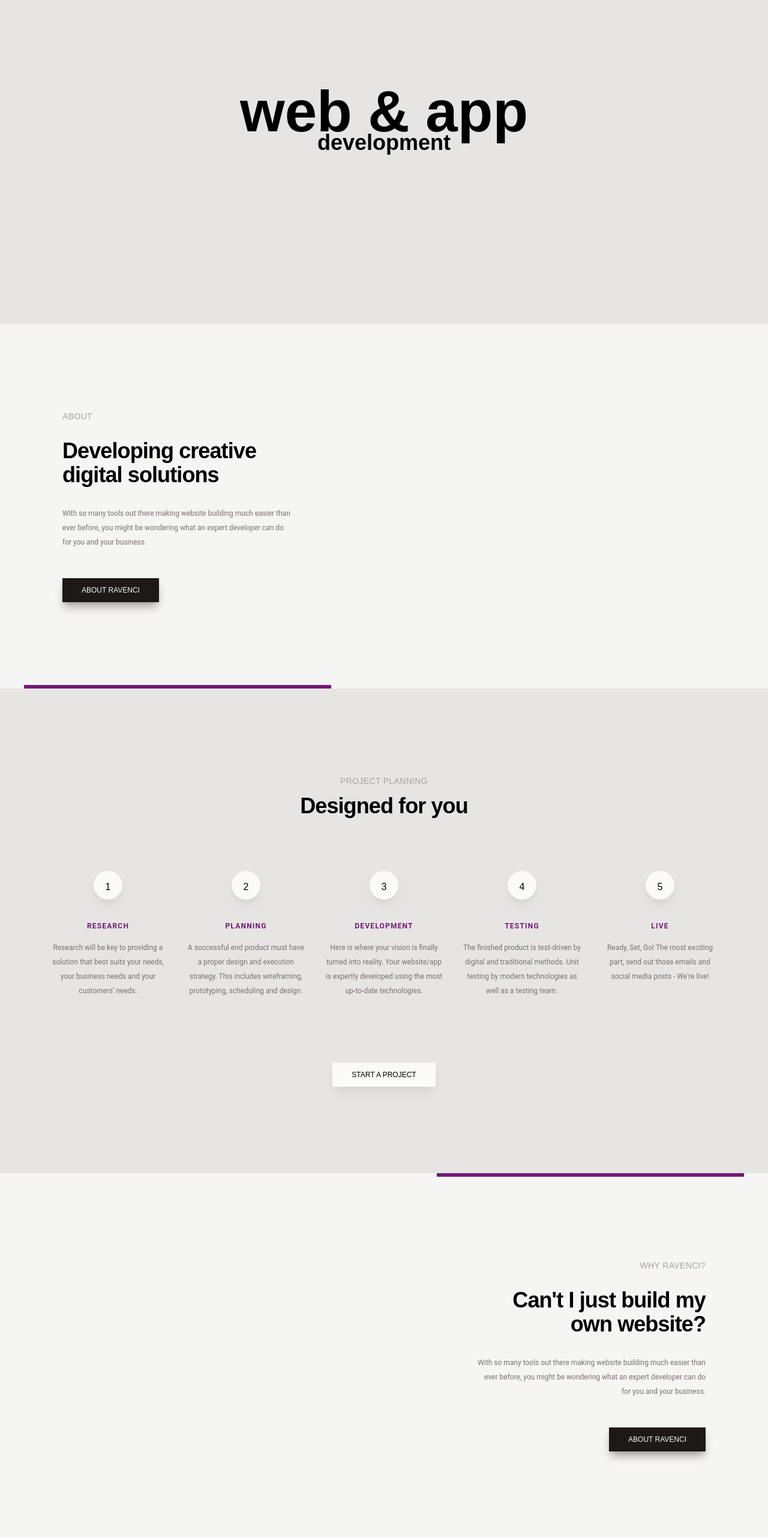
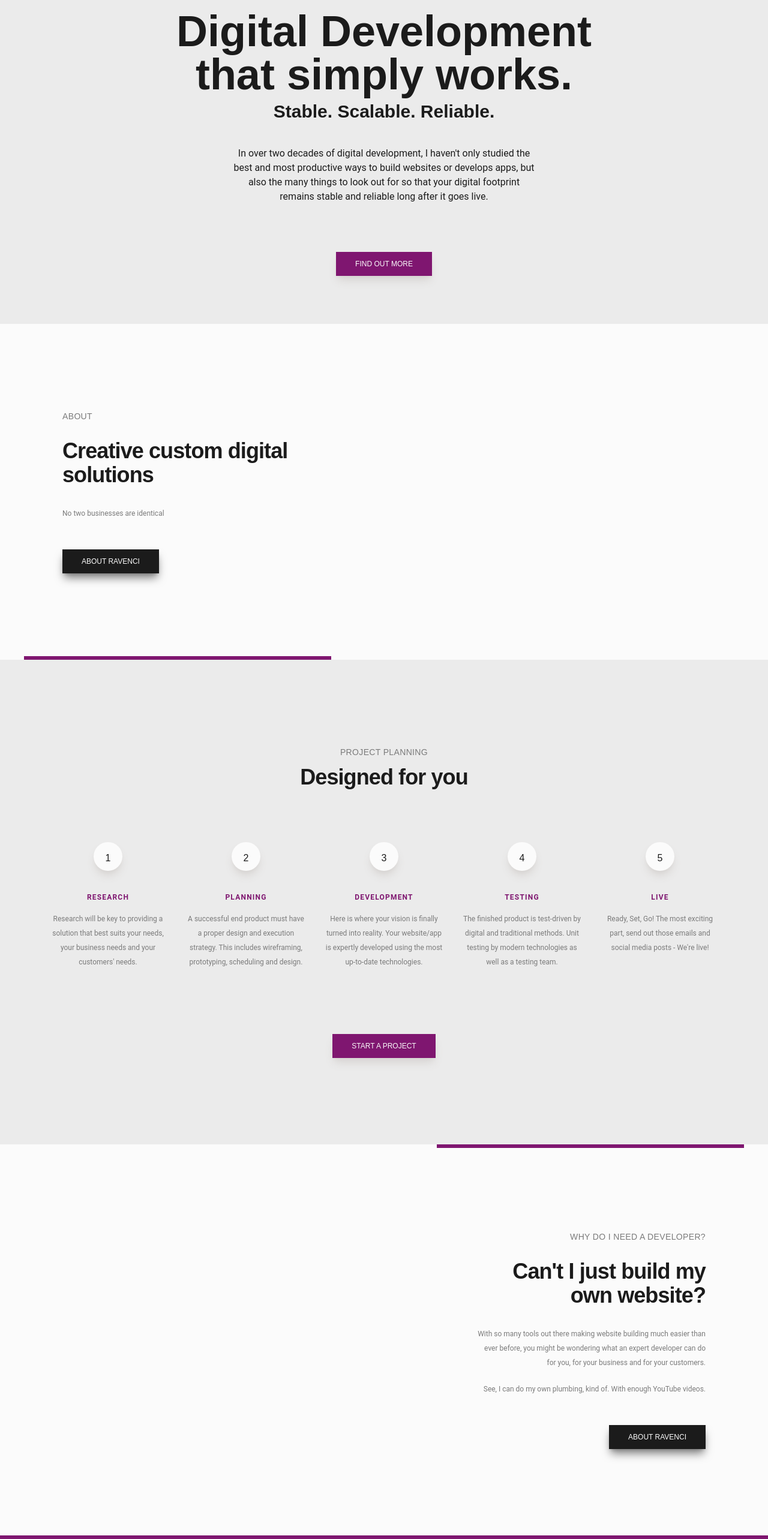
Before and after one commit to richardhaddadau/ravenci-solutions, a Next.js app: page / in a window 1280 px wide. Shown: the part 160-2726 px from the top of the page at 60% size. Built offline with nearby package versions, Linux system fonts and the light colour scheme; a web font is replaced by a local one.

Commit message:
home hero done

```diff
--- a/src/app/globals.css
+++ b/src/app/globals.css
@@ -2,3 +2,7 @@
 @tailwind base;
 @tailwind components;
 @tailwind utilities;
+
+* {
+    scroll-behavior: smooth;
+}
--- a/src/app/layout.tsx
+++ b/src/app/layout.tsx
@@ -9,7 +9,7 @@ export default function RootLayout({
 }) {
   return (
     <html lang="en">
-      <body>
+      <body className={`text-ravenci`}>
         <MainNavigation />
         {children}
       </body>
--- a/src/app/page.tsx
+++ b/src/app/page.tsx
@@ -5,6 +5,8 @@ import { Metadata } from "next";
 import HomeOneColumnLeft from "@/sections/HomeOneColumnLeft";
 import HomeOneColumnCenter from "@/sections/HomeOneColumnCenter";
 import HomeOneColumnRight from "@/sections/HomeOneColumnRight";
+import TestimonialCarousel from "@/sections/TestimonialCarousel";
+import TestimonialSingles from "@/sections/TestimonialSingles";
 
 export const metadata: Metadata = {
   metadataBase: new URL("https://ravenci.solutions"),
@@ -36,11 +38,19 @@ export const metadata: Metadata = {
 
 export default function Home() {
   return (
-    <main className="flex min-h-screen flex-col items-center bg-stone-100">
+    <main className="flex min-h-screen flex-col items-center bg-ravenci-light-gray">
       <HomeHero />
       <HomeOneColumnLeft />
       <HomeStepsSection />
       <HomeOneColumnRight />
+      <TestimonialSingles
+        content={
+          "I could not recommend Richard From 1VINE Design more highly. His knowledge is remarkable, his professionalism exceptional, and the way he completely sorted my issues, quickly, effortlessly was simply brilliant. Champion bloke, brilliant at what he does."
+        }
+        author={"Geoff Beisler"}
+        image={null}
+      />
+      <HomeOneColumnCenter />
     </main>
   );
 }
--- a/src/sections/HomeHero.tsx
+++ b/src/sections/HomeHero.tsx
@@ -1,10 +1,39 @@
+import Link from "next/link";
+
 const HomeHero = () => {
   return (
     <section
-      className={`flex flex-col justify-center items-center w-full h-[700px] bg-stone-200`}
+      className={`pt-24 px-3 flex flex-col justify-center items-center w-full min-h-[700px] bg-ravenci-gray`}
     >
-      <h1 className={`font-poppins font-bold text-8xl`}>web & app</h1>
-      <h2 className={`-m-4 font-poppins font-bold text-4xl`}>development</h2>
+      <h1
+        className={`font-poppins font-bold text-3xl sm:text-5xl md:text-6xl lg:text-7xl text-center`}
+      >
+        Digital Development
+        <br />
+        that simply works.
+      </h1>
+
+      <h2
+        className={`mt-2 font-poppins font-bold text-base sm:text-xl md:text-2xl lg:text-3xl`}
+      >
+        Stable. Scalable. Reliable.
+      </h2>
+
+      <p
+        className={`mt-6 md:mt-10 max-w-sm md:max-w-lg text-sm sm:text-base text-center`}
+      >
+        In over two decades of digital development, I haven't only studied the
+        best and most productive ways to build websites or develops apps, but
+        also the many things to look out for so that your digital footprint
+        remains stable and reliable long after it goes live.
+      </p>
+
+      <Link
+        href="#find-out-more"
+        className={`mt-20 py-3 px-8 bg-ravenci-primary text-ravenci-light-gray hover:-translate-y-1 shadow-lg hover:shadow-xl shadow-stone-300 font-poppins text-xs uppercase transition-all duration-500`}
+      >
+        Find out more
+      </Link>
     </section>
   );
 };
--- a/src/sections/HomeOneColumnLeft.tsx
+++ b/src/sections/HomeOneColumnLeft.tsx
@@ -2,7 +2,11 @@ import Link from "next/link";
 
 const HomeOneColumnLeft = () => {
   return (
-    <section className={`w-full max-w-page bg-stone-100`}>
+    <section
+      id={`find-out-more`}
+      scroll={false}
+      className={`w-full max-w-page bg-ravenci-light-gray`}
+    >
       <article
         className={`relative py-36 flex justify-center w-full max-w-lg h-full`}
       >
@@ -10,26 +14,26 @@ const HomeOneColumnLeft = () => {
           className={`relative flex flex-col items-start w-full max-w-sm h-full`}
         >
           <h3
-            className={`mb-7 font-poppins font-medium text-sm tracking-wide text-stone-400 uppercase`}
+            className={`mb-7 font-poppins font-medium text-sm tracking-wide text-ravenci-dark-gray uppercase`}
           >
             About
           </h3>
           <h2 className={`font-poppins font-semibold text-4xl tracking-tight`}>
-            Developing creative digital solutions
+            Creative custom digital solutions
           </h2>
-          <p className={`mt-8 mb-12 text-xs text-stone-500 leading-6`}>
-            With so many tools out there making website building much easier
-            than ever before, you might be wondering what an expert developer
-            can do for you and your business.
+          <p className={`mt-8 mb-12 text-xs text-ravenci-dark-gray leading-6`}>
+            No two businesses are identical
           </p>
           <Link
             href={`/about`}
-            className={`py-3 px-8 bg-stone-900 hover:-translate-y-1 shadow-lg hover:shadow-xl shadow-stone-400 font-poppins text-xs text-stone-50 uppercase transition-all duration-[0.4s]`}
+            className={`py-3 px-8 bg-ravenci hover:-translate-y-1 shadow-lg hover:shadow-xl shadow-ravenci-dark-gray font-poppins text-xs text-ravenci-light-gray uppercase transition-all duration-[0.4s]`}
           >
             About Ravenci
           </Link>
         </div>
-        <div className={`absolute bottom-0 w-full h-1.5 bg-fuchsia-900`}></div>
+        <div
+          className={`absolute bottom-0 w-full h-1.5 bg-ravenci-primary`}
+        ></div>
       </article>
     </section>
   );
--- a/src/sections/HomeOneColumnRight.tsx
+++ b/src/sections/HomeOneColumnRight.tsx
@@ -2,7 +2,7 @@ import Link from "next/link";
 
 const HomeOneColumnRight = () => {
   return (
-    <section className={`w-full max-w-page bg-stone-100`}>
+    <section className={`w-full max-w-page bg-ravenci-light-gray`}>
       <article
         className={`relative py-36 float-right flex justify-center w-full max-w-lg h-full`}
       >
@@ -10,26 +10,30 @@ const HomeOneColumnRight = () => {
           className={`relative flex flex-col items-end w-full max-w-sm h-full text-right`}
         >
           <h3
-            className={`mb-7 font-poppins font-medium text-sm tracking-wide text-stone-400 uppercase`}
+            className={`mb-7 font-poppins font-medium text-sm tracking-wide text-ravenci-dark-gray uppercase`}
           >
-            Why Ravenci?
+            Why do I need a Developer?
           </h3>
           <h2 className={`font-poppins font-semibold text-4xl tracking-tight`}>
             Can't I just build my own website?
           </h2>
-          <p className={`mt-8 mb-12 text-xs text-stone-500 leading-6`}>
+          <p className={`mt-8 mb-5 text-xs text-ravenci-dark-gray leading-6`}>
             With so many tools out there making website building much easier
             than ever before, you might be wondering what an expert developer
-            can do for you and your business.
+            can do for you, for your business and for your customers.
+          </p>
+
+          <p className={`mb-12 text-xs text-ravenci-dark-gray leading-6`}>
+            See, I can do my own plumbing, kind of. With enough YouTube videos.
           </p>
           <Link
             href={`/about`}
-            className={`py-3 px-8 bg-stone-900 hover:-translate-y-1 shadow-lg hover:shadow-xl shadow-stone-400 font-poppins text-xs text-stone-50 uppercase transition-all duration-[0.4s]`}
+            className={`py-3 px-8 bg-ravenci hover:-translate-y-1 shadow-lg hover:shadow-xl shadow-ravenci-dark-gray font-poppins text-xs text-ravenci-light-gray uppercase transition-all duration-[0.4s]`}
           >
             About Ravenci
           </Link>
         </div>
-        <div className={`absolute top-0 w-full h-1.5 bg-fuchsia-900`}></div>
+        <div className={`absolute top-0 w-full h-1.5 bg-ravenci-primary`}></div>
       </article>
     </section>
   );
--- a/src/sections/HomeStepsSection.tsx
+++ b/src/sections/HomeStepsSection.tsx
@@ -42,11 +42,11 @@ const HomeStepsSection = () => {
 
   return (
     <section
-      className={`py-36 flex flex-col items-center justify-center w-full bg-stone-200`}
+      className={`py-36 flex flex-col items-center justify-center w-full bg-ravenci-gray`}
     >
       <div className={`mb-20 flex flex-col items-center`}>
         <h3
-          className={`mb-3 font-poppins font-medium text-sm tracking-wide text-stone-400 uppercase`}
+          className={`mb-3 font-poppins font-medium text-sm tracking-wide text-ravenci-dark-gray uppercase`}
         >
           Project Planning
         </h3>
@@ -68,13 +68,13 @@ const HomeStepsSection = () => {
               className={`relative flex justify-center items-center w-full h-16`}
             >
               <span
-                className={`absolute top-1/2 w-full h-[1px] bg-stone-900 -z-10`}
+                className={`absolute top-1/2 w-full h-[1px] bg-ravenci -z-10`}
               ></span>
               <span
-                className={`absolute flex justify-center items-center w-12 group-hover:w-16 h-12 group-hover:h-16 bg-fuchsia-900 rounded-full shadow-lg shadow-stone-300 opacity-0 group-hover:opacity-100 z-20 transition-all duration-[0.4s]`}
+                className={`absolute flex justify-center items-center w-12 group-hover:w-16 h-12 group-hover:h-16 bg-ravenci-primary rounded-full shadow-lg shadow-stone-300 opacity-0 group-hover:opacity-100 z-20 transition-all duration-[0.4s]`}
               ></span>
               <span
-                className={`pt-1.5 flex justify-center items-center w-12 h-12 bg-stone-50 rounded-full shadow-lg shadow-stone-300 group-hover:shadow-none font-poppins font-medium z-20 transition-all duration-700`}
+                className={`pt-1.5 flex justify-center items-center w-12 h-12 bg-ravenci-light-gray rounded-full shadow-lg shadow-stone-300 group-hover:shadow-none font-poppins font-medium z-20 transition-all duration-700`}
               >
                 {step.number}
               </span>
@@ -83,11 +83,13 @@ const HomeStepsSection = () => {
               className={`py-7 px-4 flex flex-col justify-center items-center`}
             >
               <h4
-                className={`mb-4 font-bold text-xs tracking-widest text-fuchsia-900 uppercase`}
+                className={`mb-4 font-bold text-xs tracking-widest text-ravenci-primary uppercase`}
               >
                 {step.title}
               </h4>
-              <p className={`text-xs text-stone-500 text-center leading-6`}>
+              <p
+                className={`text-xs text-ravenci-dark-gray text-center leading-6`}
+              >
                 {step.description}
               </p>
             </div>
@@ -96,7 +98,7 @@ const HomeStepsSection = () => {
       </section>
       <Link
         href="/contact"
-        className={`mt-20 py-3 px-8 bg-stone-50 hover:-translate-y-1 shadow-lg hover:shadow-xl shadow-stone-300 font-poppins text-xs uppercase transition-all duration-500`}
+        className={`mt-20 py-3 px-8 bg-ravenci-primary text-ravenci-light-gray hover:-translate-y-1 shadow-lg hover:shadow-xl shadow-stone-300 font-poppins text-xs uppercase transition-all duration-500`}
       >
         Start a Project
       </Link>
--- /dev/null
+++ b/src/sections/TestimonialCarousel.tsx
@@ -0,0 +1,63 @@
+type Testimonial = {
+  content: string;
+  author: string;
+  image: null | string;
+};
+
+type TestimonialArray = Testimonial[];
+
+const TestimonialCarousel = (
+  testimonials: TestimonialArray = [],
+  exclusive: boolean = true,
+) => {
+  const isValidTestimonial = Array.isArray(
+    testimonials && testimonials.length > 0,
+  );
+  const defaultTestimonials: TestimonialArray = [
+    {
+      content:
+        "...professional in every way. I'm glad that I trusted them with this job.",
+      author: "Rachelle Gerges Melhem",
+      image: null,
+    },
+    {
+      content:
+        "I could not recommend Richard From 1VINE Design more highly. His knowledge is remarkable, his professionalism exceptional, and the way he completely sorted my issues, quickly, effortlessly was simply brilliant. Champion bloke, brilliant at what he does.",
+      author: "Geoff Beisler",
+      image: null,
+    },
+    {
+      content:
+        "Richard is amazing! He really cares about his work, his customers and people in general. The work that he has done for me goes above and beyond. Definitely recommend Richard to anyone!",
+      author: "Viv Luhrs",
+      image: null,
+    },
+    {
+      content:
+        "I highly recommend Richard from 1VINE Design to any business looking for a highly-skilled and experienced developer.",
+      author: "Dannielle Green",
+      image: null,
+    },
+  ];
+
+  const useTestimonials =
+    exclusive && isValidTestimonial ? testimonials : defaultTestimonials;
+
+  return (
+    <section className={`py-20 w-full bg-ravenci-primary`}>
+      {useTestimonials.map((testimonial, index) => (
+        <article
+          key={`testimonial-${index}`}
+          className={`max-w-sm text-center text-ravenci-gray`}
+        >
+          <p className={`mb-5 font-poppins text-sm`}>{testimonial.content}</p>
+          <h3 className={`font-poppins text-xs font-bold uppercase`}>
+            - {testimonial.author}
+          </h3>
+        </article>
+      ))}
+    </section>
+  );
+};
+
+export default TestimonialCarousel;
--- /dev/null
+++ b/src/sections/TestimonialSingles.tsx
@@ -0,0 +1,26 @@
+type Testimonial = {
+  content: string;
+  author: string;
+  image: null | string;
+};
+
+const TestimonialCarousel = (testimonial: Testimonial) => {
+  return (
+    <section className={`pt-20 pb-16 w-full bg-ravenci-primary`}>
+      <article className={`mx-auto max-w-md`}>
+        <p
+          className={`mb-10 font-poppins font-light text-sm leading-6 text-ravenci-light-gray`}
+        >
+          {testimonial.content}
+        </p>
+        <h3
+          className={`inline-block py-1 pl-2 border-l-4 border-ravenci-gray/60 font-poppins text-xs font-bold uppercase text-ravenci-gray/60`}
+        >
+          {testimonial.author}
+        </h3>
+      </article>
+    </section>
+  );
+};
+
+export default TestimonialCarousel;
--- a/tailwind.config.ts
+++ b/tailwind.config.ts
@@ -10,7 +10,13 @@ const config: Config = {
   theme: {
     extend: {
       colors: {
-        primary: "#D3A62A",
+        ravenci: {
+          DEFAULT: "#1b1b1b",
+          "light-gray": "#fbfbfb",
+          gray: "#ebebeb",
+          "dark-gray": "#7b7b7b",
+          primary: "#7f1670",
+        },
       },
       fontFamily: {
         sans: ["Roboto", "sans-serif"],
```
Also changed, not shown: src/components/MainNavigation.tsx (+33 -1 lines), src/sections/HomeOneColumnCenter.tsx (+8 -6 lines).
